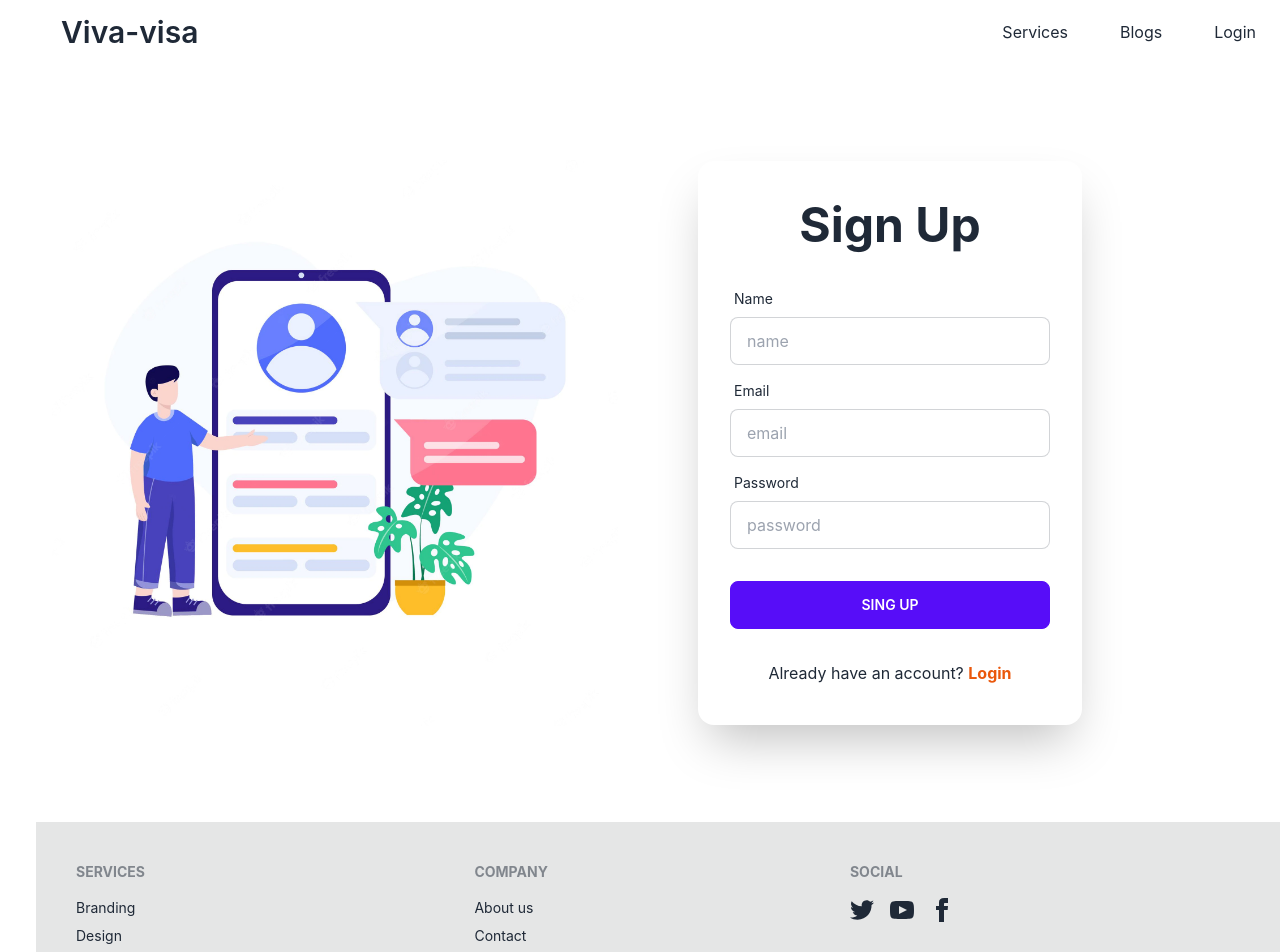
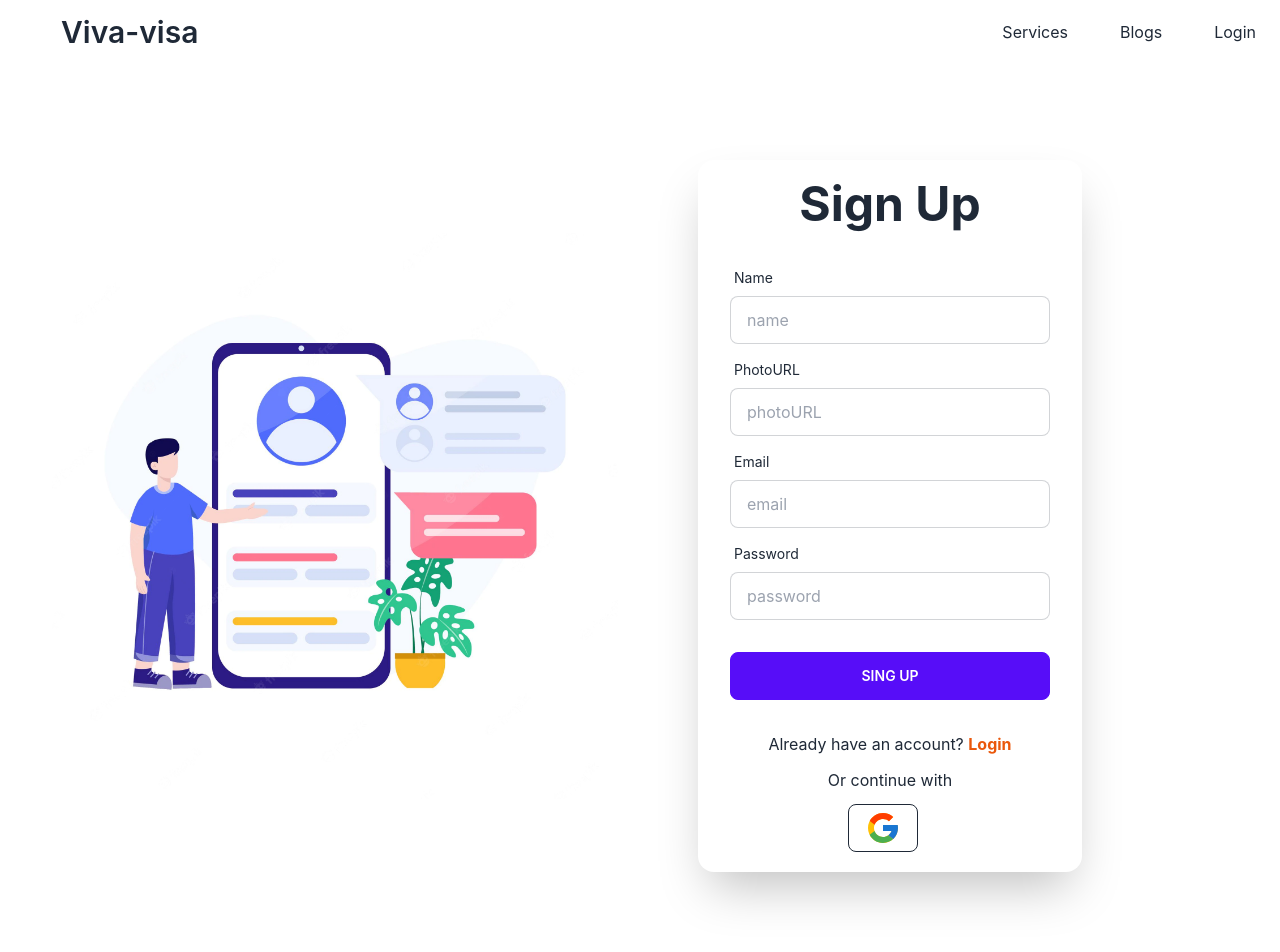
Before and after one commit to mitHSwas/visa-corner-client, a React (Create React App) app: page /register in a window 1280 px wide. Shown: the top 952 px of the page. Built offline with nearby package versions, Linux system fonts and the light colour scheme; no server answers.

Commit message:
Overview is written on the readme file

```diff
--- a/src/Context/AuthProvider/AuthProvider.js
+++ b/src/Context/AuthProvider/AuthProvider.js
@@ -1,14 +1,18 @@
 import React, { createContext, useEffect, useState } from 'react';
-import { getAuth, createUserWithEmailAndPassword, onAuthStateChanged, signInWithEmailAndPassword, signOut } from "firebase/auth";
+import { getAuth, GoogleAuthProvider, createUserWithEmailAndPassword, onAuthStateChanged, signInWithEmailAndPassword, signOut, signInWithPopup, updateProfile } from "firebase/auth";
 import app from '../../firebase/firebase.config';
-
 export const AuthContext = createContext();
 const auth = getAuth(app)
 
 const AuthProvider = ({ children }) => {
     const [user, setUser] = useState(null);
     const [loading, setLoading] = useState(true)
+    const provider = new GoogleAuthProvider();
 
+    const googleSignIn = () => {
+        setLoading(true);
+        return signInWithPopup(auth, provider);
+    }
     const createUser = (email, password) => {
         setLoading(true);
         return createUserWithEmailAndPassword(auth, email, password);
@@ -16,6 +20,10 @@ const AuthProvider = ({ children }) => {
     const signInUser = (email, password) => {
         setLoading(true);
         return signInWithEmailAndPassword(auth, email, password)
+    }
+    const profileAdded = (profile) => {
+        setLoading(true);
+        updateProfile(auth.currentUser, profile)
     }
     const logOut = () => {
         setLoading(true);
@@ -35,8 +43,10 @@ const AuthProvider = ({ children }) => {
     const userInfo = {
         user,
         loading,
+        googleSignIn,
         createUser,
         signInUser,
+        profileAdded,
         logOut,
     }
     return (
--- a/src/Login/Login/Login.js
+++ b/src/Login/Login/Login.js
@@ -1,14 +1,25 @@
 import React, { useContext } from 'react';
+import { FcGoogle } from 'react-icons/fc';
 import { Link, useLocation, useNavigate } from 'react-router-dom';
 import SignInImg from '../../assets/images/Login/login.png';
 import { AuthContext } from '../../Context/AuthProvider/AuthProvider';
 
 const Login = () => {
-    const { signInUser } = useContext(AuthContext);
+    const { signInUser, googleSignIn } = useContext(AuthContext);
     const navigate = useNavigate();
     const location = useLocation();
 
     const from = location.state?.from?.pathname || "/";
+
+    const handleGoogleSignIn = () => {
+        googleSignIn()
+            .then(result => {
+                const user = result.user;
+                navigate(from, { replace: true });
+                console.log(user);
+            })
+            .catch(err => console.error(err));
+    }
 
     const handleSubmit = event => {
         event.preventDefault();
@@ -51,6 +62,13 @@ const Login = () => {
                         </div>
                     </form>
                     <p className='text-center'>New in Viva-visa? <Link className='text-orange-600 font-bold' to="/register">Sign Up</Link> </p>
+                    <div className='mx-auto'>
+                        <h3 className='my-3'>Or continue with</h3>
+                        <button onClick={handleGoogleSignIn} className="btn btn-outline btn-ghost  ml-5">
+                            <FcGoogle className='text-4xl cursor-pointer'></FcGoogle>
+                        </button>
+
+                    </div>
                 </div>
             </div>
         </div>
--- a/src/Login/Register/Register.js
+++ b/src/Login/Register/Register.js
@@ -1,32 +1,56 @@
 import React, { useContext } from 'react';
-import { Link } from 'react-router-dom';
+import { FcGoogle } from "react-icons/fc";
+import { Link, useNavigate } from 'react-router-dom';
 import img from '../../assets/images/Login/signup.png'
 import { AuthContext } from '../../Context/AuthProvider/AuthProvider';
 
 const Register = () => {
-    const { createUser } = useContext(AuthContext)
+    const { createUser, googleSignIn, profileAdded } = useContext(AuthContext)
+    const navigate = useNavigate()
+    const handleGoogleSignIn = () => {
+        googleSignIn()
+            .then(result => {
+                const user = result.user;
+                navigate("/")
+                console.log(user);
+            })
+            .catch(err => console.error(err));
+    }
+
     const handleSubmit = event => {
         event.preventDefault();
         const form = event.target;
         const name = form.name.value;
+        const photoURL = form.photoURL.value;
         const email = form.email.value;
         const password = form.password.value;
 
         createUser(email, password)
             .then(result => {
                 const user = result.user;
+                profileUpdate(name, photoURL)
                 form.reset();
+                navigate("/")
                 console.log(user)
             })
             .catch(err => console.error(err))
     }
+
+    const profileUpdate = (name, photoURL) => {
+        const profileInfo = {
+            displayName: name,
+            photoURL: photoURL,
+        }
+        profileAdded(profileInfo)
+    }
+
     return (
         <div className="hero my-20">
             <div className="hero-content grid gap-20 md:grid-cols-2 flex-col lg:flex-row">
                 <div className="text-center lg:text-left">
                     <img src={img} className="w-full" alt="" />
                 </div>
-                <div className="card flex-shrink-0 w-full max-w-sm shadow-2xl bg-base-100 py-10">
+                <div className="card flex-shrink-0 w-full max-w-sm shadow-2xl bg-base-100 py-5">
                     <h1 className="text-5xl font-bold text-center">Sign Up</h1>
                     <form onSubmit={handleSubmit} className="card-body">
                         <div className="form-control">
@@ -34,6 +58,12 @@ const Register = () => {
                                 <span className="label-text">Name</span>
                             </label>
                             <input type="text" name="name" placeholder="name" className="input input-bordered" />
+                        </div>
+                        <div className="form-control">
+                            <label className="label">
+                                <span className="label-text">PhotoURL</span>
+                            </label>
+                            <input type="text" name="photoURL" placeholder="photoURL" className="input input-bordered" />
                         </div>
                         <div className="form-control">
                             <label className="label">
@@ -52,6 +82,13 @@ const Register = () => {
                         </div>
                     </form>
                     <p className='text-center'>Already have an account? <Link className='text-orange-600 font-bold' to="/login">Login</Link> </p>
+                    <div className='mx-auto'>
+                        <h3 className='my-3'>Or continue with</h3>
+                        <button onClick={handleGoogleSignIn} className="btn btn-outline btn-ghost  ml-5">
+                            <FcGoogle className='text-4xl cursor-pointer'></FcGoogle>
+                        </button>
+
+                    </div>
                 </div>
             </div>
         </div>
--- a/src/Pages/Reviews/MyReview/MyReview.js
+++ b/src/Pages/Reviews/MyReview/MyReview.js
@@ -8,11 +8,11 @@ const MyReview = () => {
     const [myReviews, setMyReviews] = useState([]);
 
     useEffect(() => {
-        const url = `https://viva-visa-server-mithswas.vercel.app/reviews?email=${user.email}`;
+        const url = `https://viva-visa-server-mithswas.vercel.app/reviews?email=${user?.email}`;
         fetch(url)
             .then(res => res.json())
             .then(data => setMyReviews(data));
-    }, [user.email])
+    }, [user?.email])
 
     const handleUpdate = (_id) => {
         // fetch(`https://viva-visa-server-mithswas.vercel.app/review/${_id}`, {
```
Also changed, not shown: 1 other file (tests, documents, lock files or other folders).
